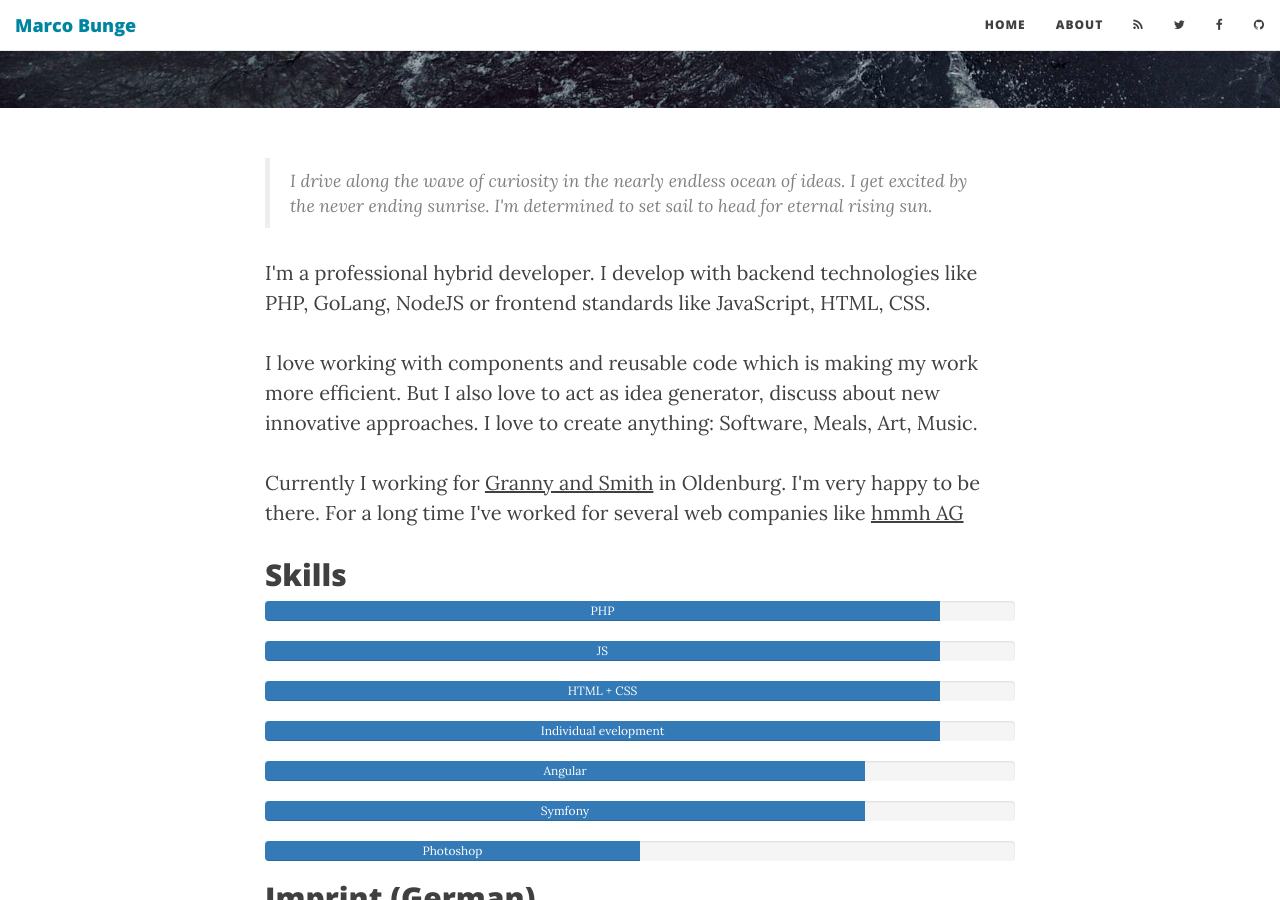
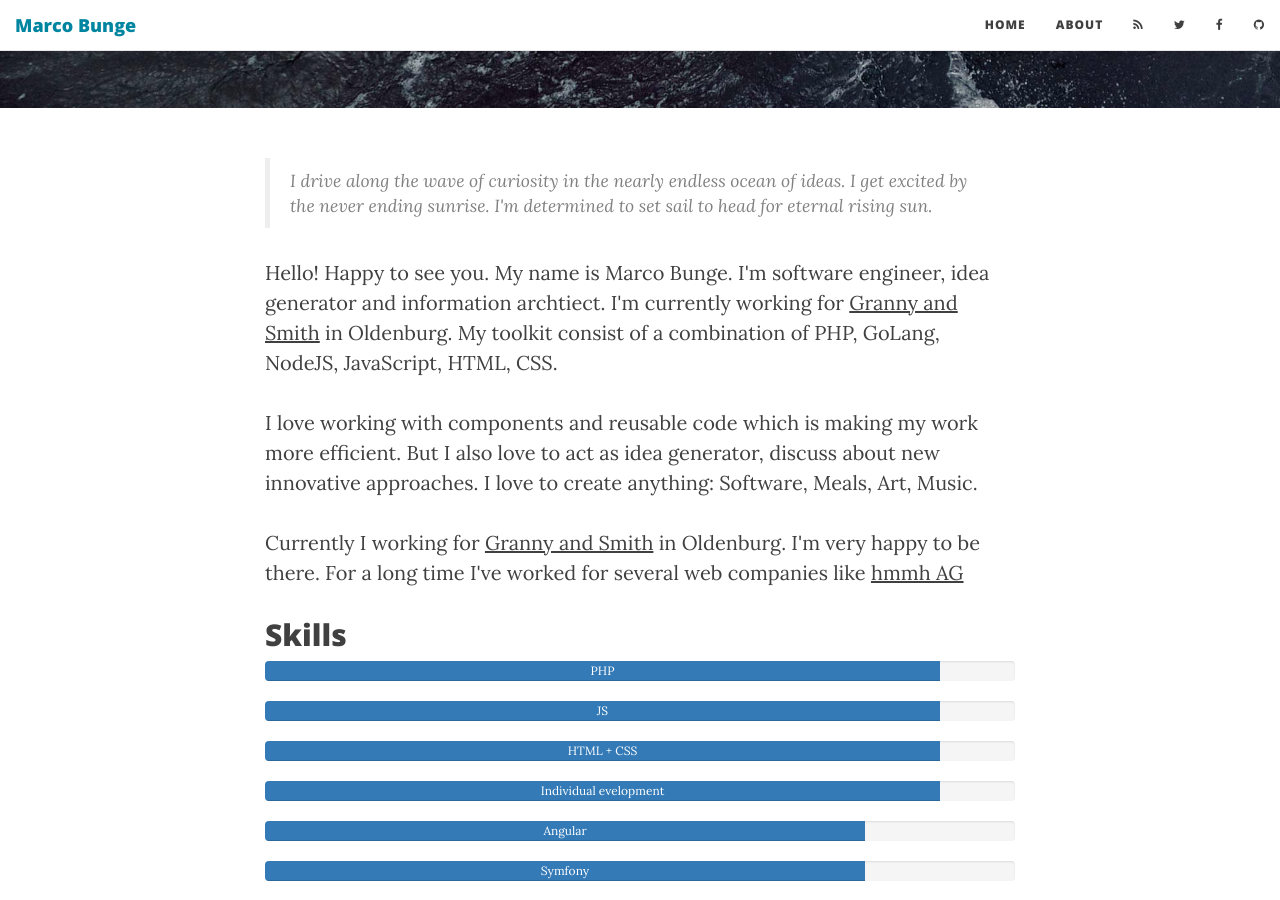
Before and after one commit to mbunge/mbunge.github.io, a Jekyll site: the page built from about.html, in a window 1280 px wide and 900 px high, scrolled down 400 px. Built offline with Jekyll 4.4.1, drawn with Linux system fonts in a browser that asks for light colours; nearby versions of some CDN libraries.

Commit message:
Update about.html

```diff
--- a/about.html
+++ b/about.html
@@ -8,7 +8,7 @@ header-img: "img/default.jpg"
 <blockquote>
 	I drive along the wave of curiosity in the nearly endless ocean of ideas. I get excited by the never ending sunrise. I'm determined to set sail to head for eternal rising sun.
 </blockquote>
-<p>I'm a professional hybrid developer. I develop with backend technologies like PHP, GoLang, NodeJS or frontend standards like JavaScript, HTML, CSS.</p>
+<p>Hello! Happy to see you. My name is Marco Bunge. I'm software engineer, idea generator and information archtiect. I'm currently working for <a href="http://grannyandsmith.com">Granny and Smith</a> in Oldenburg. My toolkit consist of a combination of PHP, GoLang, NodeJS, JavaScript, HTML, CSS.</p>
 <p>I love working with components and reusable code which is making my work more efficient. But I also love to act as idea generator, discuss about new innovative approaches. I love to create anything: Software, Meals, Art, Music.</p>
 <p>Currently I working for <a href="http://grannyandsmith.com">Granny and Smith</a> in Oldenburg. I'm very happy to be there. For a long time I've worked for several web companies like <a href="http://hmmh.de">hmmh AG</a></p>
 
```
